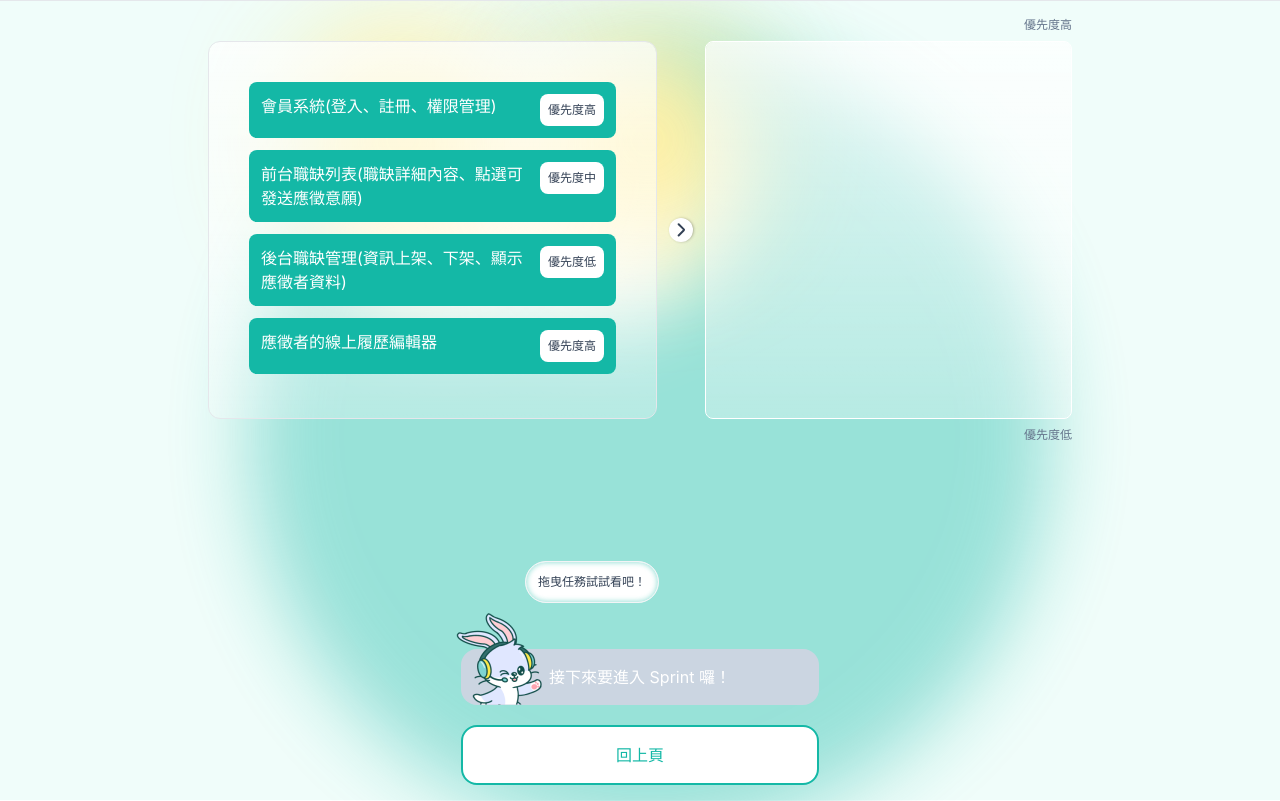
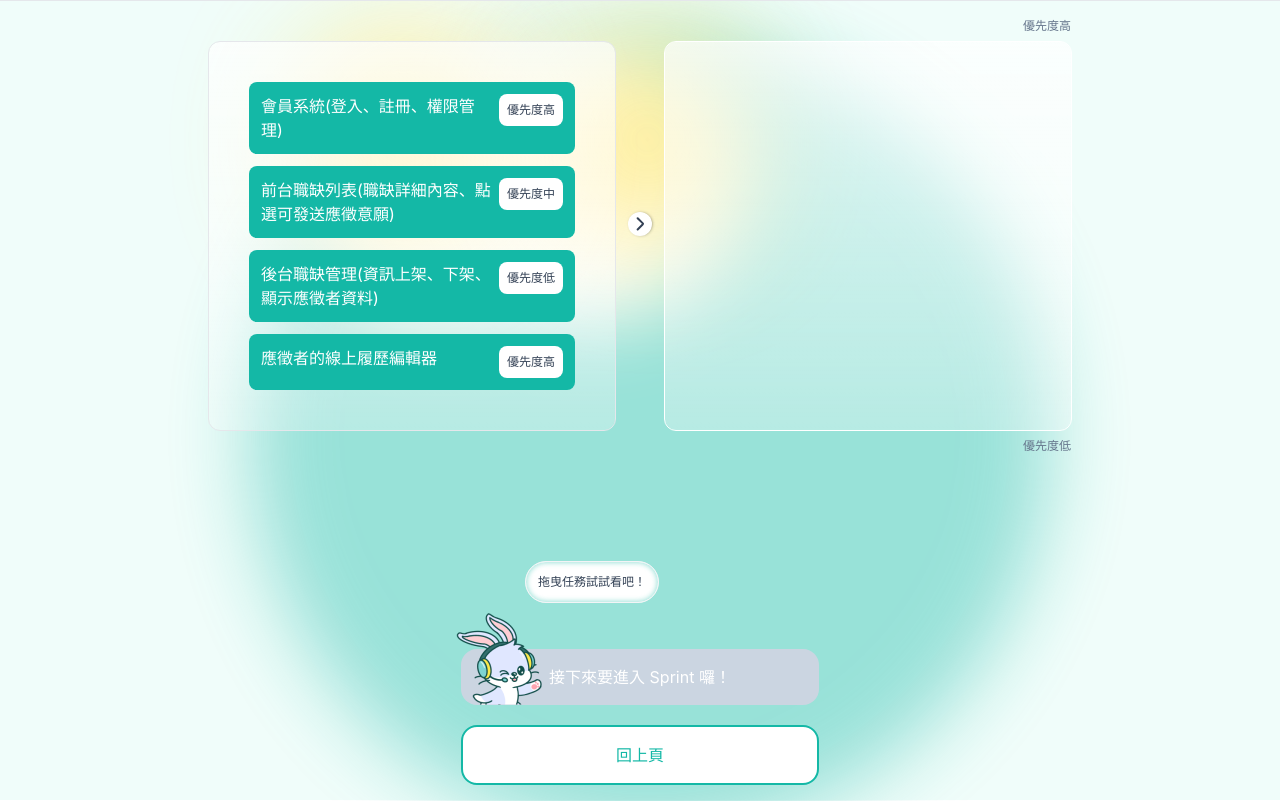
Before and after one commit to alphatero/f2e_scrum_frontend, a React (Create React App) app: page /exam/product-backlog in a window 1280 px wide. Built offline with nearby package versions, Linux system fonts and the light colour scheme.

Commit message:
feat: 🎸 fixed drag will not useful issue

```diff
--- a/src/components/DragLayout.jsx
+++ b/src/components/DragLayout.jsx
@@ -5,6 +5,22 @@ import { DragDropContext } from 'react-beautiful-dnd';
 import { useEffect, useState } from 'react';
 import { Button } from './Button';
 import { ArrowDownCircle, DroppableComponent, DraggleCard } from './exam';
+
+function Background({ children, className }) {
+  return (
+    <div className={clsx(
+      'grid grid-col-4 w-full relative',
+      'border p-4 md:p-10 lg:mt-6',
+      'bg-gradient-to-b from-white/70 to-white/30 bg-clip-padding bg-opacity-70',
+      'backdrop-filter rounded-xl min-h-[320px]',
+      className,
+    )}
+    >
+      { children}
+
+    </div>
+  );
+}
 
 export function DragLayout({ info, speechTexts }) {
   const navigate = useNavigate();
@@ -112,12 +128,7 @@ export function DragLayout({ info, speechTexts }) {
       )}
       >
         <DragDropContext onDragEnd={onDragEnd}>
-          <div className={clsx(
-            'w-full border p-4 md:p-10 lg:flex-1 mt-6',
-            'bg-gradient-to-b from-white/70 to-white/30 bg-clip-padding bg-opacity-70',
-            'backdrop-filter rounded-xl h-[310px] lg:h-[378px]',
-          )}
-          >
+          <Background>
             <DroppableComponent droppableId="candidate">
               {(provided) => (
                 <div className="flex flex-col space-y-3" ref={provided.innerRef} {...provided.droppableProps}>
@@ -128,30 +139,30 @@ export function DragLayout({ info, speechTexts }) {
                 </div>
               )}
             </DroppableComponent>
-          </div>
+          </Background>
+
+          {/* </div> */}
 
           <div className={clsx('flex items-center justify-center', 'w-full text-center m-3 lg:w-auto')}>
             <ArrowDownCircle />
           </div>
+          <Background className={(!isOrderCorrect && length === 4) || point > 20 ? 'border-red-500' : 'border-white'}>
 
-          <div className={clsx('flex flex-col lg:flex-1 items-center', 'w-full max-w-5xl mx-auto')}>
             {
           type === 'point'
             ? (
-              <p className="w-full text-right mb-2 text-xs text-slate-500">
-                <span className={clsx('text-base px-1', point > 20 ? 'text-red-500' : 'text-black')}>{point}</span>
+              <p className={clsx('w-full absolute top-0 -translate-y-8', 'text-right mb-2 text-xs text-slate-500')}>
+                <span
+                  className={clsx('text-base px-1', point > 20 ? 'text-red-500' : 'text-black')}
+                >
+                  {point}
+
+                </span>
                 /20point
               </p>
             )
-            : <p className="w-full text-right mb-2 text-xs text-slate-500">優先度高</p>
+            : <p className={clsx('w-full absolute top-0 right-0 -translate-y-6', 'text-right mb-2 text-xs text-slate-500')}>優先度高</p>
         }
-            <div className={clsx(
-              'w-full border p-4 md:p-10',
-              'bg-gradient-to-b from-white/70 to-white/30 bg-clip-padding bg-opacity-70',
-              'backdrop-filter rounded-lg h-[300px] lg:h-[378px]',
-              (!isOrderCorrect && length === 4) || point > 20 ? 'border-red-500' : 'border-white',
-            )}
-            >
             {/* drag to here */}
             <DroppableComponent droppableId="productBacklog">
               {(provided) => (
@@ -163,19 +174,18 @@ export function DragLayout({ info, speechTexts }) {
                 </div>
               )}
             </DroppableComponent>
-            </div>
             {
           type === 'backlog'
-          && <p className="w-full text-right mt-2 text-xs text-slate-500">優先度低</p>
+          && <p className={clsx('w-full absolute bottom-0 translate-y-6', 'text-right mt-2 text-xs text-slate-500')}>優先度低</p>
        }
-          </div>
+          </Background>
 
         </DragDropContext>
       </div>
 
       <div className={clsx(
-        'w-full flex-1',
-        'flex flex-col justify-end items-center gap-5',
+        'w-full flex-1 gap-5 mt-8',
+        'flex flex-col justify-end items-center',
       )}
       >
         <Button
```
Lines whose indentation alone changed are shown as unchanged.
